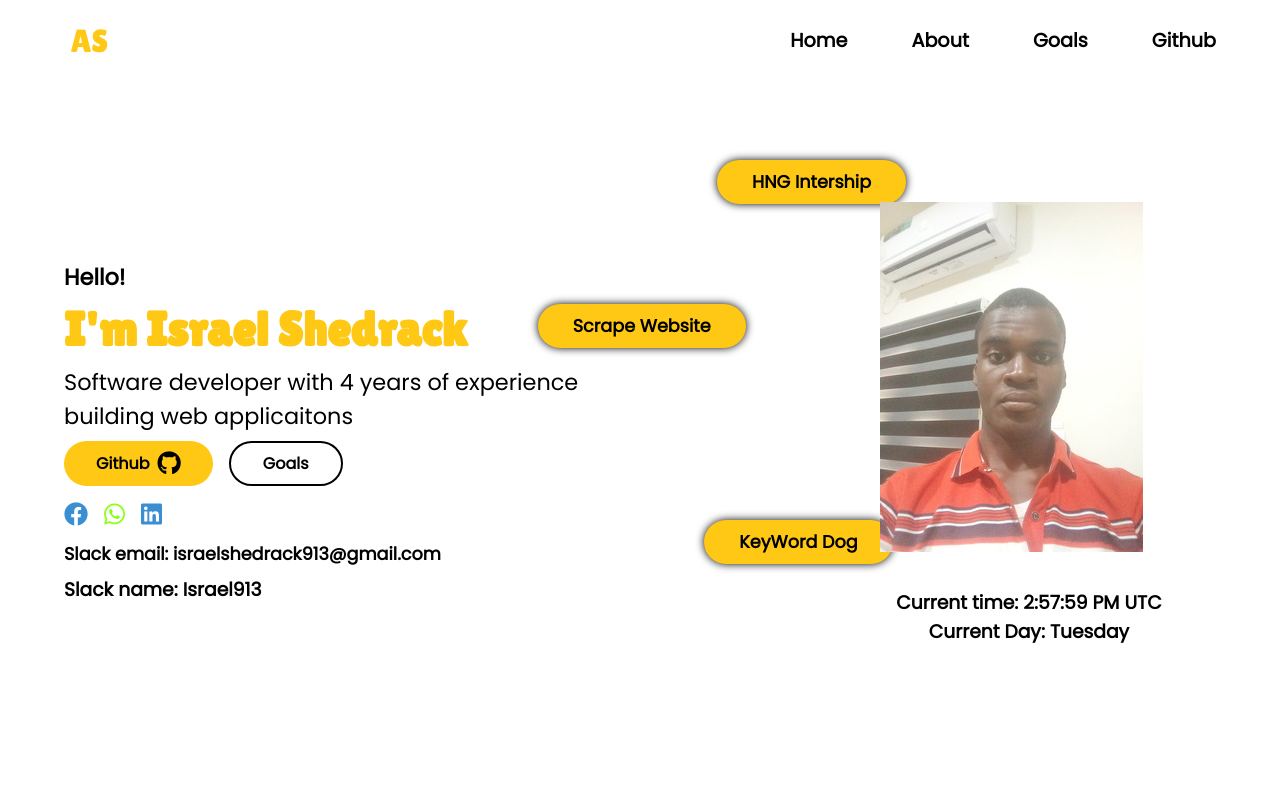
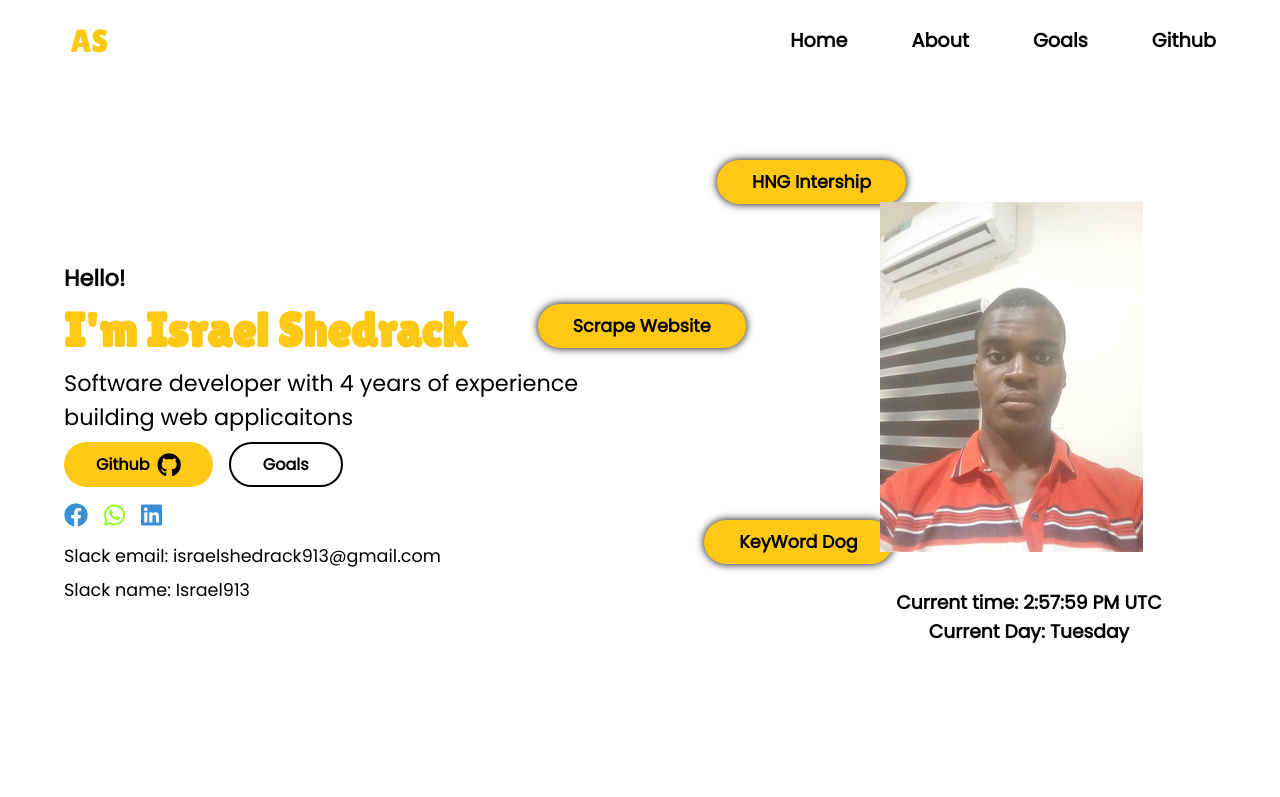
Before and after one commit to Asuraking913/frontend-task, a plain HTML site: page index.html in a window 1280 px wide. Shown: the top 797 px of the page. Drawn offline with Linux system fonts and the light colour scheme; files whose address does not match are found by name.

Commit message:
new changes

```diff
--- a/css/index.css
+++ b/css/index.css
@@ -477,6 +477,11 @@ i.fa-linkedin {
         padding-top: 4em;
         padding-bottom: 4em;
     }
+
+    .email, .name {
+        font-size: 1.1rem;
+        font-weight: normal;
+    }
 }
 
 @media  screen and (min-width: 768px) {
```
